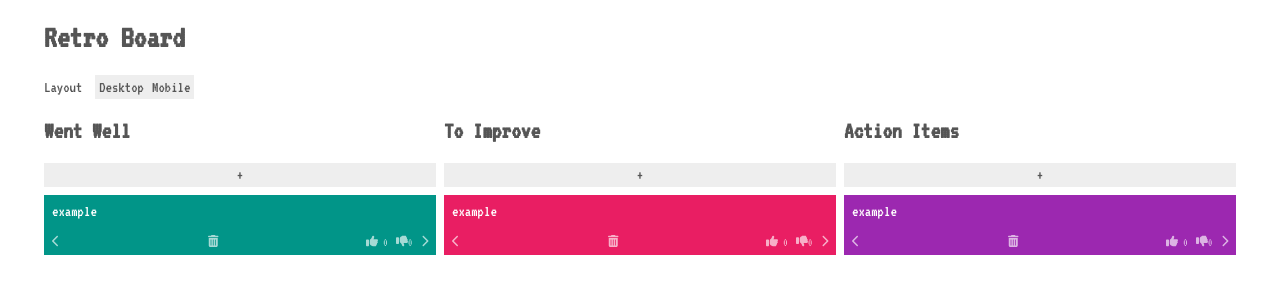
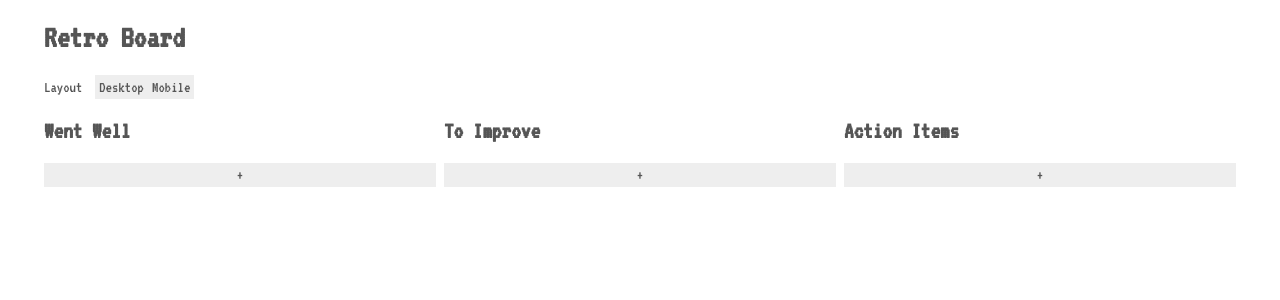
Before and after one commit to avrubio/retro-board, a React (Create React App) app: page / in a window 1280 px wide. Shown: the top 300 px of the page. Built offline with nearby package versions, Linux system fonts and the light colour scheme.

Commit message:
Updated, items can move between categories+delete

```diff
--- a/src/components/Buttons/NewItem.jsx
+++ b/src/components/Buttons/NewItem.jsx
@@ -1,5 +1,3 @@
-import { useState } from 'react';
-
 import {
   faChevronLeft,
   faChevronRight,
@@ -7,59 +5,100 @@ import {
 } from '@fortawesome/free-solid-svg-icons';
 import { FontAwesomeIcon } from '@fortawesome/react-fontawesome';
 
-import { DislikeBtn } from './DislikeBtn.jsx';
-import { LikeBtn } from './LikeBtn.jsx';
+import { DislikeBtn } from './DislikeBtn';
+import { LikeBtn } from './LikeBtn';
 
-export default function NewItem({ category, title }) {
+export default function NewItem(props) {
+  // console.log("new item", props.title, props.retroItems);
   //declaring retroItems, since it will be updated
 
-  const [retroItems, setRetroItems] = useState([
-    { category, userInput: "example" },
-  ]);
+  // const [retroItems, setRetroItems] = useState([
+  //   { category, userInput: "example" },
+  // ]);
+
+  // {category: '1', userInput:'went well', {category: '2', userInput:'to improve'}, {category: '3', userInput: 'action items'}
 
   // adding a new item to an array for retroItems
+
   const newItem = () => {
-    setRetroItems([...retroItems, { category, userInput: "" }]);
+    let newId = props.id + 1;
+    props.setRetroItems([
+      ...props.retroItems,
+      { category: props.category, userInput: "", id: newId },
+    ]);
+    props.setId(newId);
   };
   // updates items in array
-  const updateItem = (userInput, index) => {
-    const newRetroItems = [...retroItems];
-    newRetroItems[index].userInput = userInput;
-    setRetroItems(newRetroItems);
+  const updateItem = (userInput, id) => {
+    for (let i = 0; i < props.retroItems.length; i++) {
+      if (id === props.retroItems[i].id) {
+        const newRetroItems = [...props.retroItems];
+        newRetroItems[i].userInput = userInput;
+        props.setRetroItems(newRetroItems);
+      }
+    }
   };
+
+  ////TODOO: refactor to use id instead of index similar to update item, it needs to pass the id
+
   // deletes items by its index in the array
-  const deleteItem = (index) => {
-    setRetroItems(
-      retroItems.filter((item, currentIndex) => currentIndex !== index)
-    );
+  // const deleteItem = (id) => {
+  //   props.setRetroItems(props.retroItems.filter((id) => id !== id));
+  // };
+
+  const deleteItem = (itemId) => {
+    props.setRetroItems(props.retroItems.filter((item) => item.id !== itemId));
   };
 
   // moves items in the direction user inputs
-  const moveItem = (index, direction) => {
-    const newRetroItems = [...retroItems];
-    const currentItem = newRetroItems[index];
-    newRetroItems.splice(index, 1);
+  const moveItem = (id, direction) => {
+    for (let i = 0; i < props.retroItems.length; i++) {
+      if (id === props.retroItems[i].id) {
+        const newRetroItems = [...props.retroItems];
 
-    let left = document.getElementsByClassName("left");
-    let right = document.getElementsByClassName("left");
+        //trying to change category
+
         let targetCategory;
-    if (left === "left") {
-      targetCategory = currentItem.category - 1;
-    } else if (right === "right") {
-      targetCategory = currentItem.category + 1;
+        if (direction === "left") {
+          if (newRetroItems[i].category > 1) {
+            targetCategory = newRetroItems[i].category - 1;
+          } else if (newRetroItems[i].category === 1) {
+            targetCategory = 3;
           }
+        } else if (direction === "right") {
+          if (newRetroItems[i].category < 3) {
+            targetCategory = newRetroItems[i].category + 1;
+          } else if (newRetroItems[i].category === 3) {
+            targetCategory = 1;
+          }
+        }
+        newRetroItems[i].category = targetCategory;
+        //then update the state
+        props.setRetroItems(newRetroItems);
+      }
+    }
+  };
 
-    newRetroItems.splice(index, 0, {
-      ...currentItem,
-      category: targetCategory,
+  const newArray = props.retroItems.filter((item) => {
+    if (props.category === item.category) {
+      // console.log(item); // Same idea, but change this
+      // newRetroItems.push(props.retroItems[i]) // This should be different r
+
+      return item;
+    }
   });
 
-    setRetroItems(newRetroItems);
-  };
+  // for (let i = 0; i < props.retroItems.length; i++) {
+  //   // console.log(props.retroItems[i].category)
+  //   if (props.category === props.retroItems[i].category) {
+  //     // then post the object
+  //     newRetroItems.push(props.retroItems[i]);
+  //   }
+  // }
 
   return (
-    <div className={`RetroCategory RetroCategory-${category}`}>
-      <h2>{title}</h2>
+    <div className={`RetroCategory RetroCategory-${props.category}`}>
+      <h2>{props.title}</h2>
 
       <button
         type="button"
@@ -71,25 +110,33 @@ export default function NewItem({ category, title }) {
         +
       </button>
 
-      {retroItems.map((item, index) => {
+      {props.retroItems
+        .filter((item) => {
+          if (props.category === item.category) {
+            // console.log(item); // Same idea, but change this
+            // newRetroItems.push(props.retroItems[i]) // This should be different r
+
+            return item;
+          }
+        })
+        .map((item, id) => {
           return (
             <div className="RetroCard" aria-label="Retro card">
-            <div key={`retro-item${index}`}>
+              <div key={`retro-item${id}`}>
                 <textarea
                   className="textbox"
                   placeholder="Enter text here"
                   aria-label="Enter text here"
                   rows="1"
                   value={item.userInput}
-                onInput={(e) => updateItem(e.target.value, index)}
+                  onInput={(e) => updateItem(e.target.value, item.id)}
                 ></textarea>
 
                 <div className="button-group">
                   <button
-                  type="button"
                     className="button button-left"
                     title="Move left"
-                  onClick={() => moveItem(index, "left")}
+                    onClick={() => moveItem(item.id, "left")}
                   >
                     <FontAwesomeIcon icon={faChevronLeft} />
                   </button>
@@ -97,7 +144,7 @@ export default function NewItem({ category, title }) {
                     type="button"
                     className="button button-delete"
                     title="Delete"
-                  onClick={() => deleteItem(index)}
+                    onClick={() => deleteItem(item.id)}
                   >
                     <FontAwesomeIcon icon={faTrashCan} />
                   </button>
@@ -108,7 +155,7 @@ export default function NewItem({ category, title }) {
                       type="button"
                       className="button button-right"
                       title="Move right"
-                    onClick={() => moveItem(index, "right")}
+                      onClick={() => moveItem(item.id, "right")}
                     >
                       <FontAwesomeIcon icon={faChevronRight} />
                     </button>
@@ -118,6 +165,7 @@ export default function NewItem({ category, title }) {
             </div>
           );
         })}
+
       {/* <!-- User input --> */}
     </div>
   );
--- a/src/components/RetroBoard.jsx
+++ b/src/components/RetroBoard.jsx
@@ -1,6 +1,14 @@
+import { useState } from 'react';
+
 import NewItem from './Buttons/NewItem';
 
 export function RetroBoard() {
+  const [retroItems, setRetroItems] = useState([
+    { category: "", userInput: "example", id: 0 },
+  ]);
+
+  const [id, setId] = useState(0);
+  // console.log("retro board state", retroItems);
   return (
     <>
       {/*<!-- The class "row" is for the layout changer --> */}
@@ -27,14 +35,35 @@ export function RetroBoard() {
         <div className="RetroApp row">
           {/* <!-- Retro category --> */}
 
-          <NewItem category="1" title="Went Well"></NewItem>
+          <NewItem
+            retroItems={retroItems}
+            setRetroItems={setRetroItems}
+            category={1}
+            id={id}
+            setId={setId}
+            title="Went Well"
+          ></NewItem>
 
           {/* <!-- Retro category --> */}
 
-          <NewItem category="2" title="To Improve"></NewItem>
+          <NewItem
+            retroItems={retroItems}
+            setRetroItems={setRetroItems}
+            category={2}
+            id={id}
+            setId={setId}
+            title="To Improve"
+          ></NewItem>
           {/* <!-- Retro category --> */}
 
-          <NewItem category="3" title="Action Items"></NewItem>
+          <NewItem
+            retroItems={retroItems}
+            setRetroItems={setRetroItems}
+            category={3}
+            id={id}
+            setId={setId}
+            title="Action Items"
+          ></NewItem>
         </div>
       </main>
     </>
```
Lines whose indentation alone changed are shown as unchanged.
